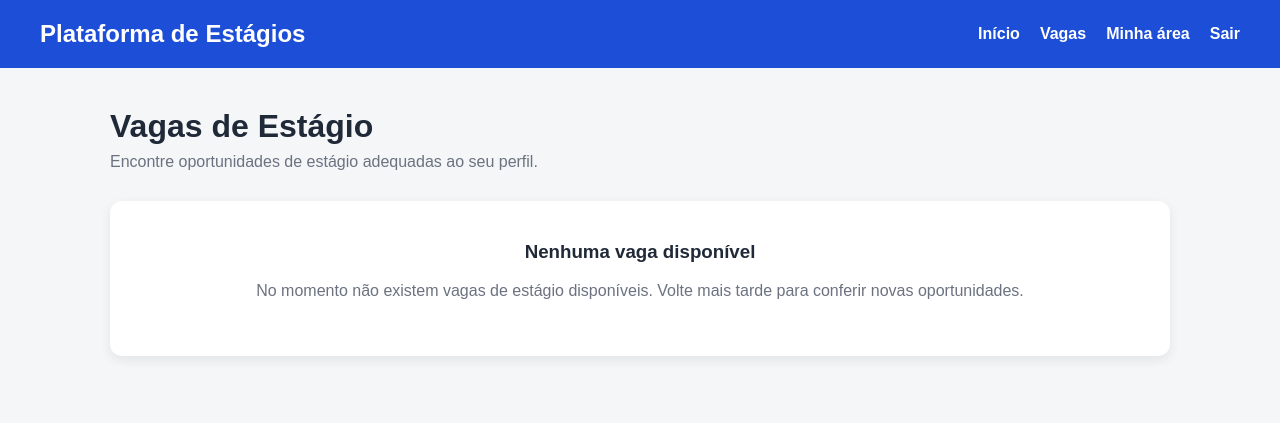
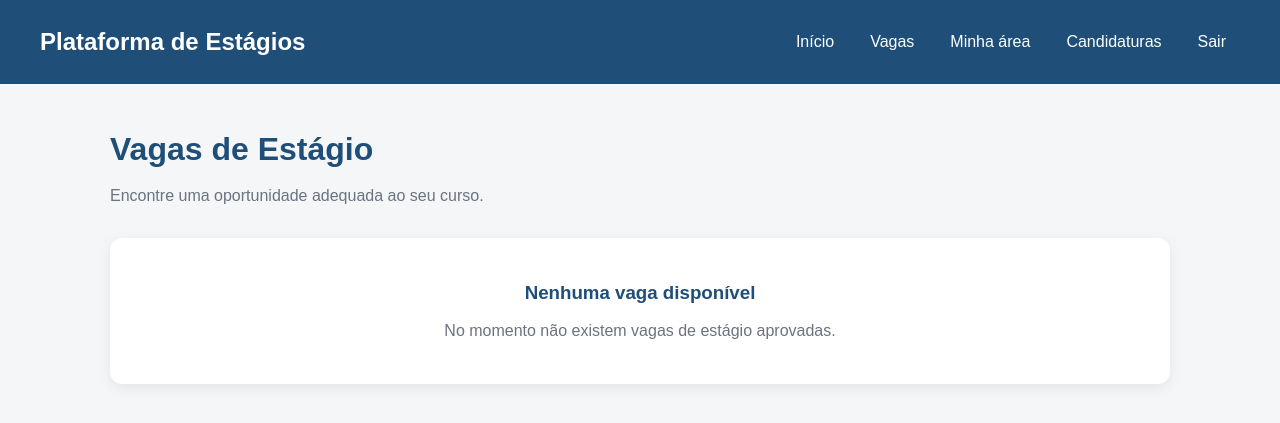
Before and after one commit to Benildomelo/plataforma_estagios, a Django app: page /vagas/ in a window 1280 px wide. Shown: the top 423 px of the page. Run offline with Django 5.2, Linux system fonts and the light colour scheme; a user stored in the database is signed in; data that the repository does not hold is empty.

Commit message:
melhoria visual lista vagas

```diff
--- a/vagas/templates/vagas/lista_vagas.html
+++ b/vagas/templates/vagas/lista_vagas.html
@@ -10,17 +10,19 @@
     <style>
         * {
             box-sizing: border-box;
+            margin: 0;
+            padding: 0;
         }
 
         body {
-            margin: 0;
-            font-family: Arial, Helvetica, sans-serif;
+            font-family: Arial, sans-serif;
             background: #f4f6f8;
             color: #1f2937;
+            line-height: 1.6;
         }
 
         header {
-            background: #1d4ed8;
+            background: #1f4e79;
             color: white;
             padding: 20px 40px;
 
@@ -33,24 +35,24 @@
         }
 
         header h1 {
-            margin: 0;
             font-size: 24px;
         }
 
         nav {
             display: flex;
-            gap: 20px;
+            gap: 8px;
             flex-wrap: wrap;
         }
 
         nav a {
             color: white;
             text-decoration: none;
-            font-weight: bold;
+            padding: 9px 14px;
+            border-radius: 6px;
         }
 
         nav a:hover {
-            text-decoration: underline;
+            background: rgba(255, 255, 255, 0.15);
         }
 
         main {
@@ -59,51 +61,45 @@
             padding: 0 20px;
         }
 
-        .titulo-pagina {
+        .cabecalho {
             margin-bottom: 30px;
         }
 
-        .titulo-pagina h2 {
+        .cabecalho h2 {
+            color: #1f4e79;
+            font-size: 32px;
             margin-bottom: 8px;
-            font-size: 32px;
         }
 
-        .titulo-pagina p {
-            margin: 0;
+        .cabecalho p {
             color: #6b7280;
         }
 
         .vagas {
             display: grid;
-            grid-template-columns: repeat(auto-fit, minmax(300px, 1fr));
-            gap: 24px;
+            grid-template-columns: repeat(2, 1fr);
+            gap: 25px;
         }
 
         .vaga {
             background: white;
             border-radius: 12px;
-            padding: 24px;
+            padding: 25px;
 
-            box-shadow: 0 4px 12px rgba(0, 0, 0, 0.08);
+            box-shadow: 0 4px 14px rgba(0, 0, 0, 0.07);
 
             display: flex;
             flex-direction: column;
         }
 
-        .vaga:hover {
-            box-shadow: 0 8px 20px rgba(0, 0, 0, 0.12);
-        }
-
         .vaga h3 {
-            margin-top: 0;
+            color: #1f4e79;
+            font-size: 22px;
             margin-bottom: 18px;
-            font-size: 21px;
-            color: #1d4ed8;
         }
 
         .informacao {
-            margin: 8px 0;
-            font-size: 15px;
+            margin-bottom: 10px;
         }
 
         .informacao strong {
@@ -111,54 +107,54 @@
         }
 
         .descricao {
-            margin-top: 18px;
             color: #6b7280;
-            line-height: 1.6;
+            margin: 15px 0;
 
             display: -webkit-box;
+            -webkit-box-orient: vertical;
             -webkit-line-clamp: 3;
             line-clamp: 3;
-            -webkit-box-orient: vertical;
             overflow: hidden;
         }
 
         .botao {
             display: inline-block;
-            margin-top: 20px;
-            padding: 11px 18px;
-
-            background: #1d4ed8;
+            background: #1f4e79;
             color: white;
 
             text-decoration: none;
             text-align: center;
 
-            border-radius: 8px;
+            padding: 11px 20px;
+            border-radius: 7px;
+
             font-weight: bold;
+            margin-top: auto;
         }
 
         .botao:hover {
-            background: #1e40af;
+            background: #163a5c;
         }
 
         .vazio {
             background: white;
+            border-radius: 12px;
             padding: 40px;
-            border-radius: 12px;
             text-align: center;
 
-            box-shadow: 0 4px 12px rgba(0, 0, 0, 0.08);
+            box-shadow: 0 4px 14px rgba(0, 0, 0, 0.07);
         }
 
         .vazio h3 {
-            margin-top: 0;
+            color: #1f4e79;
+            margin-bottom: 10px;
         }
 
         .vazio p {
             color: #6b7280;
         }
 
-        @media (max-width: 600px) {
+        @media (max-width: 700px) {
 
             header {
                 padding: 20px;
@@ -168,20 +164,16 @@
                 font-size: 20px;
             }
 
-            nav {
-                gap: 12px;
-            }
-
             main {
                 margin: 25px auto;
             }
 
-            .titulo-pagina h2 {
-                font-size: 26px;
+            .cabecalho h2 {
+                font-size: 27px;
             }
 
-            .vaga {
-                padding: 20px;
+            .vagas {
+                grid-template-columns: 1fr;
             }
         }
     </style>
@@ -209,6 +201,10 @@
                     Minha área
                 </a>
 
+                <a href="/minhas-candidaturas/">
+                    Candidaturas
+                </a>
+
                 <a href="/sair/">
                     Sair
                 </a>
@@ -228,12 +224,14 @@
 
     <main>
 
-        <section class="titulo-pagina">
+        <section class="cabecalho">
 
-            <h2>Vagas de Estágio</h2>
+            <h2>
+                Vagas de Estágio
+            </h2>
 
             <p>
-                Encontre oportunidades de estágio adequadas ao seu perfil.
+                Encontre uma oportunidade adequada ao seu curso.
             </p>
 
         </section>
@@ -252,34 +250,32 @@
                         </h3>
 
                         <p class="informacao">
-                            <strong>Empresa:</strong>
+                            <strong>🏢 Empresa:</strong>
                             {{ vaga.empresa.nome_fantasia }}
                         </p>
 
                         <p class="informacao">
-                            <strong>Curso:</strong>
+                            <strong>🎓 Curso:</strong>
                             {{ vaga.curso.nome }}
                         </p>
 
                         <p class="informacao">
-                            <strong>Local:</strong>
+                            <strong>📍 Local:</strong>
                             {{ vaga.local }}
                         </p>
 
                         <p class="informacao">
-                            <strong>Carga horária:</strong>
-                            {{ vaga.carga_horaria }}
+                            <strong>💰 Bolsa:</strong>
+                            {% if vaga.bolsa %}
+                                R$ {{ vaga.bolsa }}
+                            {% else %}
+                                Não informada
+                            {% endif %}
                         </p>
 
                         <p class="informacao">
-                            <strong>Bolsa:</strong>
-
-                            {% if vaga.bolsa %}
-                                R$ {{ vaga.bolsa }}
-                            {% else %}
-                                A combinar
-                            {% endif %}
-
+                            <strong>⏰ Carga horária:</strong>
+                            {{ vaga.carga_horaria }}
                         </p>
 
                         <p class="descricao">
@@ -308,8 +304,7 @@
                 </h3>
 
                 <p>
-                    No momento não existem vagas de estágio disponíveis.
-                    Volte mais tarde para conferir novas oportunidades.
+                    No momento não existem vagas de estágio aprovadas.
                 </p>
 
             </section>
```
